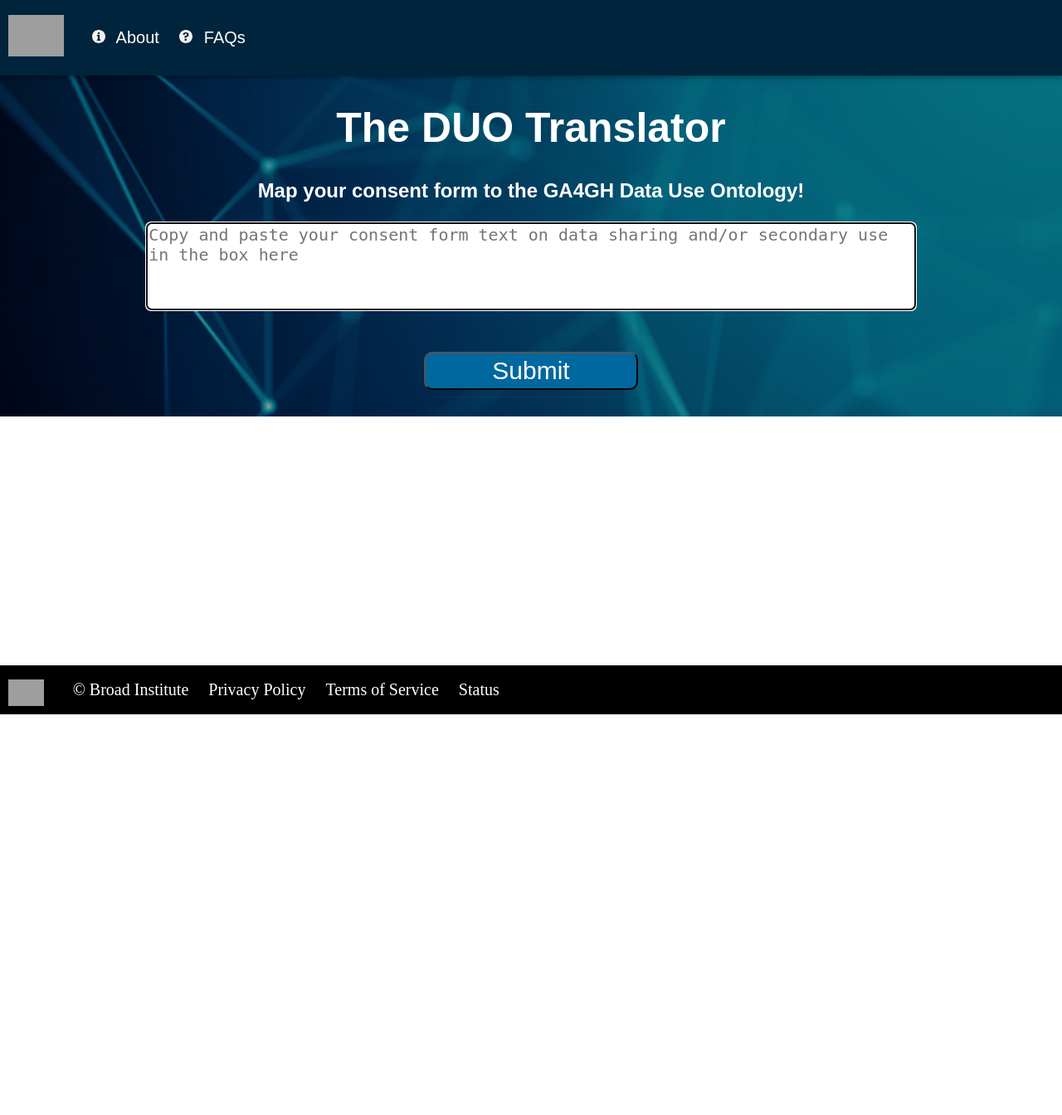
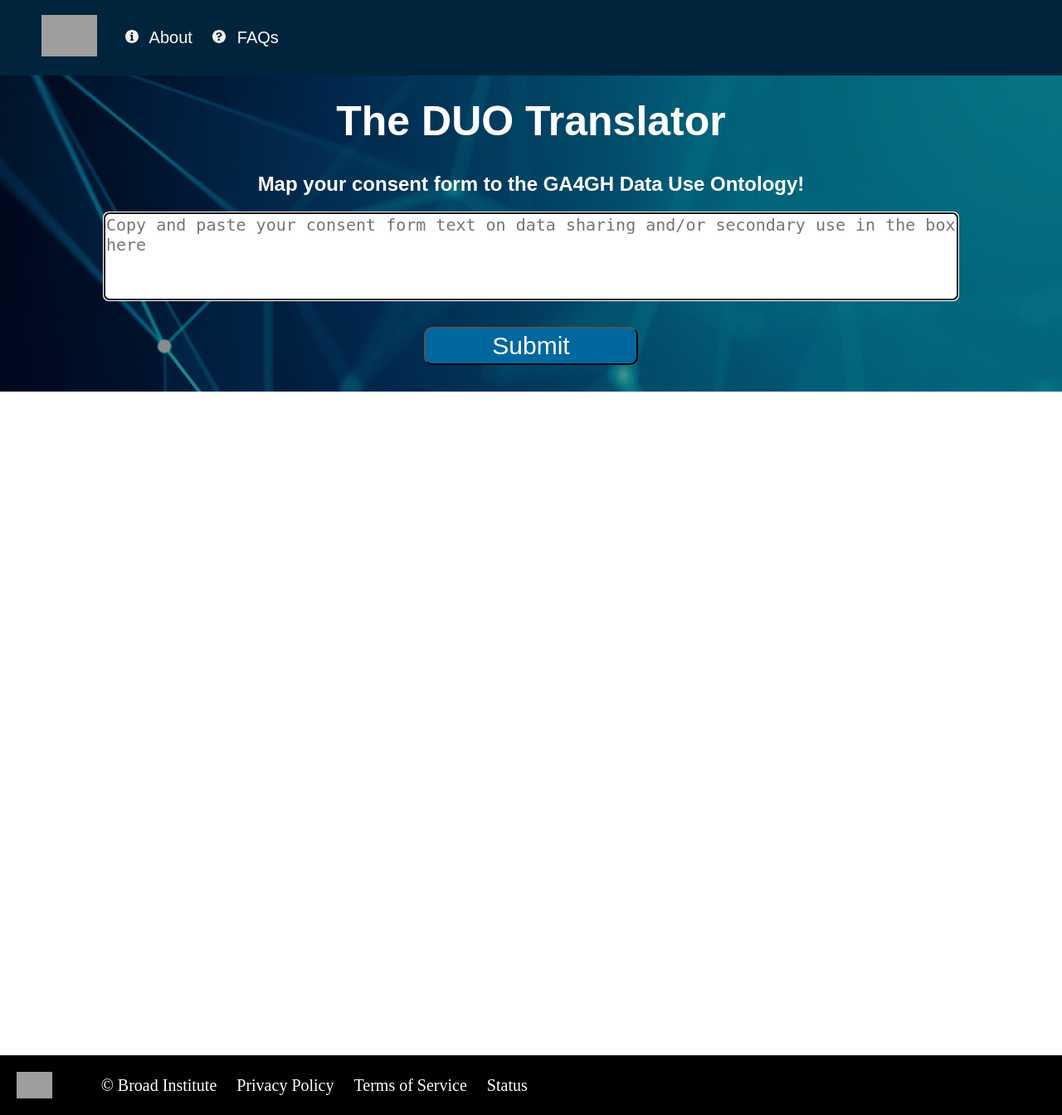
Before and after one commit to harinlee83/DuoTranslator, a Flask app: page / in a window 1280 px wide. Shown: the whole page at 83% size. Before the commit the page ends 861 px from the top, so only its background shows below. Run offline with Flask 2, Linux system fonts and the light colour scheme; grey boxes are pictures that could not be loaded.

Commit message:
Clean up CSS

```diff
--- a/website/static/css/style.css
+++ b/website/static/css/style.css
@@ -1,28 +1,100 @@
-
-.top-row {
-    background-image: url(../images/background.png);
-}
-.bottom-row {
-    background-color: #fff;
-    display: block;
-    min-height: 300px;
-}
-
-.flex-container{
-    display: flex;
-    flex-wrap: wrap;
-    align-items: center;
-    justify-content: center;
-    align-items: flex-start;
+html {
+    margin: 0;
+    padding: 0;
 }
 
 body {
     margin: 0;
 }
 
-html {
-    margin: 0;
-    padding: 0;
+.nav-bar {
+    padding: 2px 10px;
+    background: #00243c;
+    font-family: "Montserrat",sans-serif;
+    box-shadow: 0 2px 5px 0 rgb(0 0 0 / 26%), 0 2px 10px 0 rgb(0 0 0 / 16%);
+}
+
+.nav-bar li {
+    display: inline-block;
+    vertical-align: middle;
+    margin-right: 20px;
+}
+
+.nav-bar li a {
+    font-size: 20px;
+    text-decoration: none;
+    color: #fff;
+    transition: color .3s ease;
+    cursor: pointer;
+    font-weight: 500;
+}
+
+.top-row {
+    background-image: url(../images/background.png);
+}
+
+.heading1 {
+    font-size: 50px;
+    font-family: "Montserrat",sans-serif;
+    color: #fff;
+    text-align: center;
+    margin-top: 0;
+    padding-top: 2%;
+}
+
+.heading2 {
+    font-size: x-large;
+    font-family: "Montserrat",sans-serif;
+    color: #fff;
+    text-align: center;
+}
+
+form textarea{
+    width:80%;
+    height: 100px;
+    resize: none;
+    font-size:x-large;
+    display:block;
+    margin: auto;
+    border-radius: 6px;
+    scroll-behavior: smooth;
+}
+
+.buttonHolder {
+    text-align: center;
+}
+
+#submit-button {
+    border-radius: 10px;
+    background-color: rgb(0, 104, 159);
+    font-family: sans-serif;
+    font-size: 30px;
+    font-weight: 500;
+    color: rgb(255, 255, 255);
+    padding: 4px 5rem;
+    margin: 2rem auto;
+}
+
+.bottom-row {
+    background-color: #fff;
+    min-height: 100vh;
+}
+
+.heading3 {
+    color: rgb(31, 59, 80);
+    font-family: sans-serif;
+    font-size: 30px;
+    font-weight: 600;
+    text-align: center;
+    padding: 0px 5rem;
+    margin-bottom: 0px;
+}
+
+.flex-container{
+    display: flex;
+    flex-wrap: wrap;
+    justify-content: center;
+    align-items: flex-start;
 }
 
 table {
@@ -32,24 +104,45 @@ table {
     padding: 10px;
 }
 
-.nav-bar {
-    padding: 2px 10px;
-    background: #00243c;
-    font-family: "Montserrat",sans-serif;
-    box-shadow: 0 2px 5px 0 rgb(0 0 0 / 26%), 0 2px 10px 0 rgb(0 0 0 / 16%);
-    position: relative;
-    align-items: center;
-    height:auto;
+caption {
+    white-space: nowrap;
+}
+
+.heading4 {
+    color: rgb(31, 59, 80);
+    font-family: sans-serif;
+    font-size: 20px;
+    font-weight: 600;
+    text-align: center;
+    padding: 0px 2rem;
+    text-decoration: underline;
+    margin-bottom: 10px;
+}
+
+.table-data {
+    display: table-cell;
+    color: rgb(31, 59, 80);
+    font-family: sans-serif;
+    font-size: 15px;
+    text-align: left;
+}
+
+#rate {
+    text-align: center;
+    margin-bottom: 10px;
 }
 
 footer {
-    padding: 2px 10px;
+    bottom: 0;
+    width:100%;
+    clear: both;
+    background-color: rgb(0, 0, 0);
+    padding:0;
 }
 
-.nav-bar li {
-    display: inline-block;
-    vertical-align: middle;
-    margin-right: 20px;
+.footer-links {
+    margin:0;
+    padding: 20px;
 }
 
 .footer-links li {
@@ -69,108 +162,6 @@ footer {
     font-weight: 500;
 }
 
-.nav-bar li a {
-    font-size: 20px;
-    text-decoration: none;
-    color: #fff;
-    transition: color .3s ease;
-    cursor: pointer;
-    font-weight: 500;
-}
-
 li a:hover{
     color: rgb(47,164,231);
 }
-
-ul {
-    list-style: none;
-    padding: 0;
-}
-
-header {
-    width:100%;
-    margin:auto;
-}
-
-#main-button {
-    border-radius: 10px;
-    background-color: rgb(0, 104, 159);
-    font-family: sans-serif;
-    font-size: 30px;
-    font-weight: 500;
-    color: rgb(255, 255, 255);
-    padding: 4px 5rem;
-    margin: 2rem auto;
-}
-
-.buttonHolder {
-    text-align: center;
-}
-
-.container-body {
-    width:90%;
-    margin:auto;
-}
-
-.heading1 {
-    font-size: 50px;
-    font-family: "Montserrat",sans-serif;
-    color: #fff;
-    text-align: center;
-}
-
-.heading2 {
-    font-size: x-large;
-    font-family: "Montserrat",sans-serif;
-    color: #fff;
-    text-align: center;
-}
-
-.heading3 {
-    color: rgb(31, 59, 80);
-    font-family: sans-serif;
-    font-size: 30px;
-    font-weight: 600;
-    text-align: center;
-    padding: 0px 5rem;
-    margin-bottom: 0px;
-}
-
-.heading4 {
-    color: rgb(31, 59, 80);
-    font-family: sans-serif;
-    font-size: 20px;
-    font-weight: 600;
-    text-align: center;
-    padding: 0px 2rem;
-    text-decoration: underline;
-    margin-bottom: 10px;
-}
-
-.my-form textarea{
-    width:80%;
-    height: 100px;
-    resize: none;
-    font-size:x-large;
-    display:block;
-    margin: auto;
-    border-radius: 6px;
-    scroll-behavior: smooth;
-}
-
-.table-data {
-    display: table-cell;
-    color: rgb(31, 59, 80);
-    font-family: sans-serif;
-    font-size: 15px;
-    text-align: left;
-}
-
-caption {
-    white-space: nowrap;
-}
-
-#rate {
-    text-align: center;
-    margin-bottom: 5px;
-}
--- a/website/templates/home.html
+++ b/website/templates/home.html
@@ -7,7 +7,6 @@
         <link rel="stylesheet" type = "text/css" href="../static/css/style.css">
     </head>
     <body>
-        <div class = "top-row">
         <nav class="nav-bar">
             <ul>
                 <li>
@@ -29,32 +28,28 @@
                 </li>
             </ul>
         </nav>
+        <div class = "top-row">
             <h1 class = "heading1">The DUO Translator</h1>
-            <h3 class = "heading2">Map your consent form to the GA4GH Data Use Ontology!</h5>
-            <div class = "container-body">
-                <form class = "my-form" action="{{ url_for('views.submit') }}" method ='POST'>
+            <h2 class = "heading2">Map your consent form to the GA4GH Data Use Ontology!</h5>
+            <form action="{{ url_for('views.submit') }}" method ='POST'>
                 <textarea autofocus name = 'text' placeholder="Copy and paste your consent form text on data sharing and/or secondary use in the box here"></textarea>
-                    <br />
                 <div class="buttonHolder">
-                        <button type = 'submit' id = "main-button">Submit</button>
+                    <button type = 'submit' id = "submit-button">Submit</button>
                 </div>
             </form>
-            </div>
         </div>
         <div class = "bottom-row">
             {% block results %}
             {% endblock %}
         </div>
-        <div style="clear: both; background-color: rgb(0, 0, 0);">
-            <footer style="display: block; width: 100%;">
-                <img src="../static/images/broadlogo.png" alt="Broad Institute logo" style="float: left; height: 32px; margin-top: 15px; margin-right: 35px;">
+        <footer>
             <ul class="footer-links">
-                    <li class="footer-links__item">© Broad Institute</li>
-                    <li class="footer-links__item"><a href="https://duos.broadinstitute.org/privacy">Privacy Policy</a></li>
-                    <li class="footer-links__item"><a href="https://duos.broadinstitute.org/tos">Terms of Service</a></li>
-                    <li class="footer-links__item"><a href="https://duos.broadinstitute.org/status">Status</a></li>
+                <li class="footer-links-item"><img src="../static/images/broadlogo.png" alt="Broad Institute logo" style="float: left; height: 32px; margin-right: 35px;"></li>
+                <li class="footer-links-item">© Broad Institute</li>
+                <li class="footer-links-item"><a href="https://duos.broadinstitute.org/privacy">Privacy Policy</a></li>
+                <li class="footer-links-item"><a href="https://duos.broadinstitute.org/tos">Terms of Service</a></li>
+                <li class="footer-links-item"><a href="https://duos.broadinstitute.org/status">Status</a></li>
             </ul>
         </footer>
-        </div>
     </body>
 </html>
```
Also changed, not shown: website/templates/results.html (+5 -5 lines), 1 other file. Lines whose indentation alone changed are shown as unchanged.
